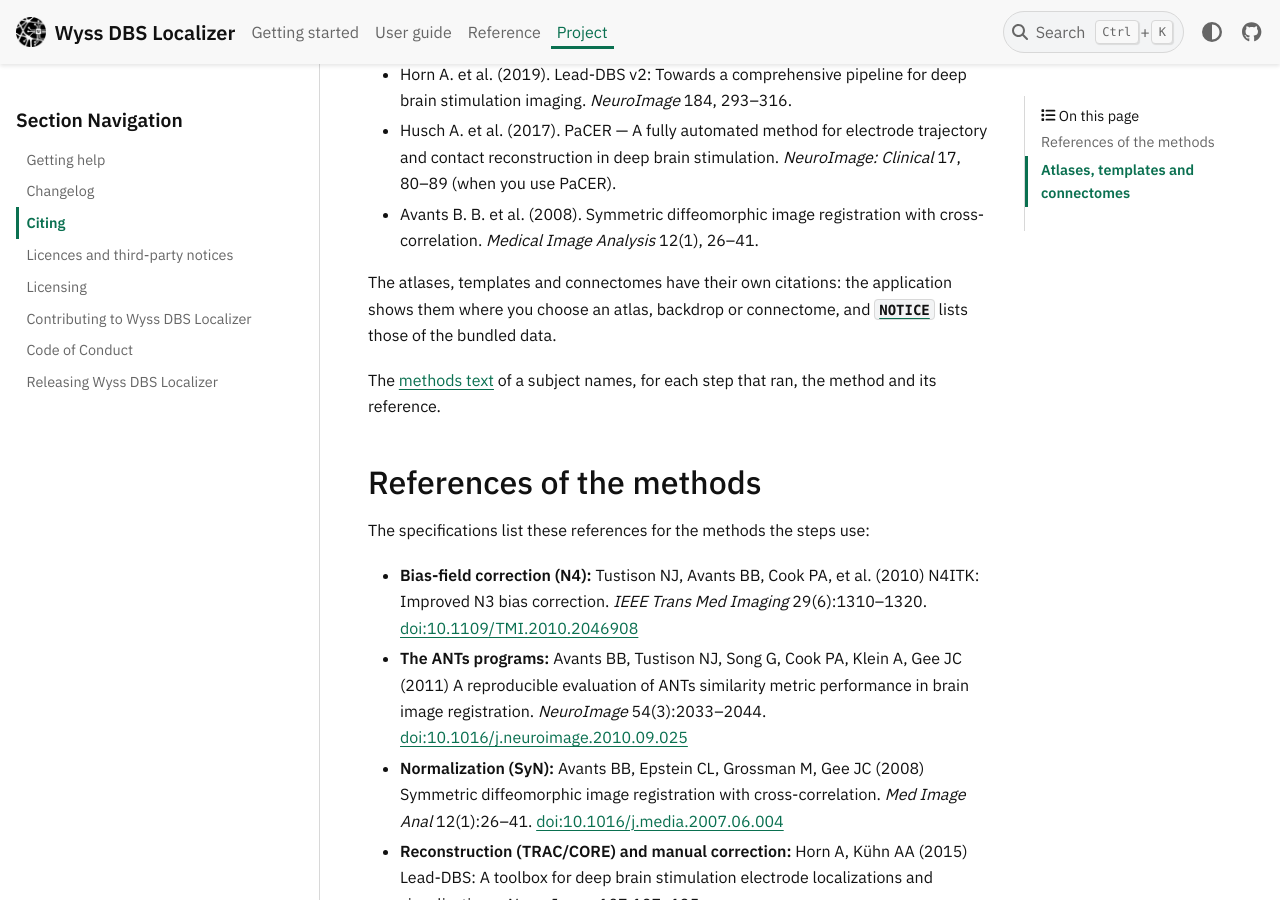
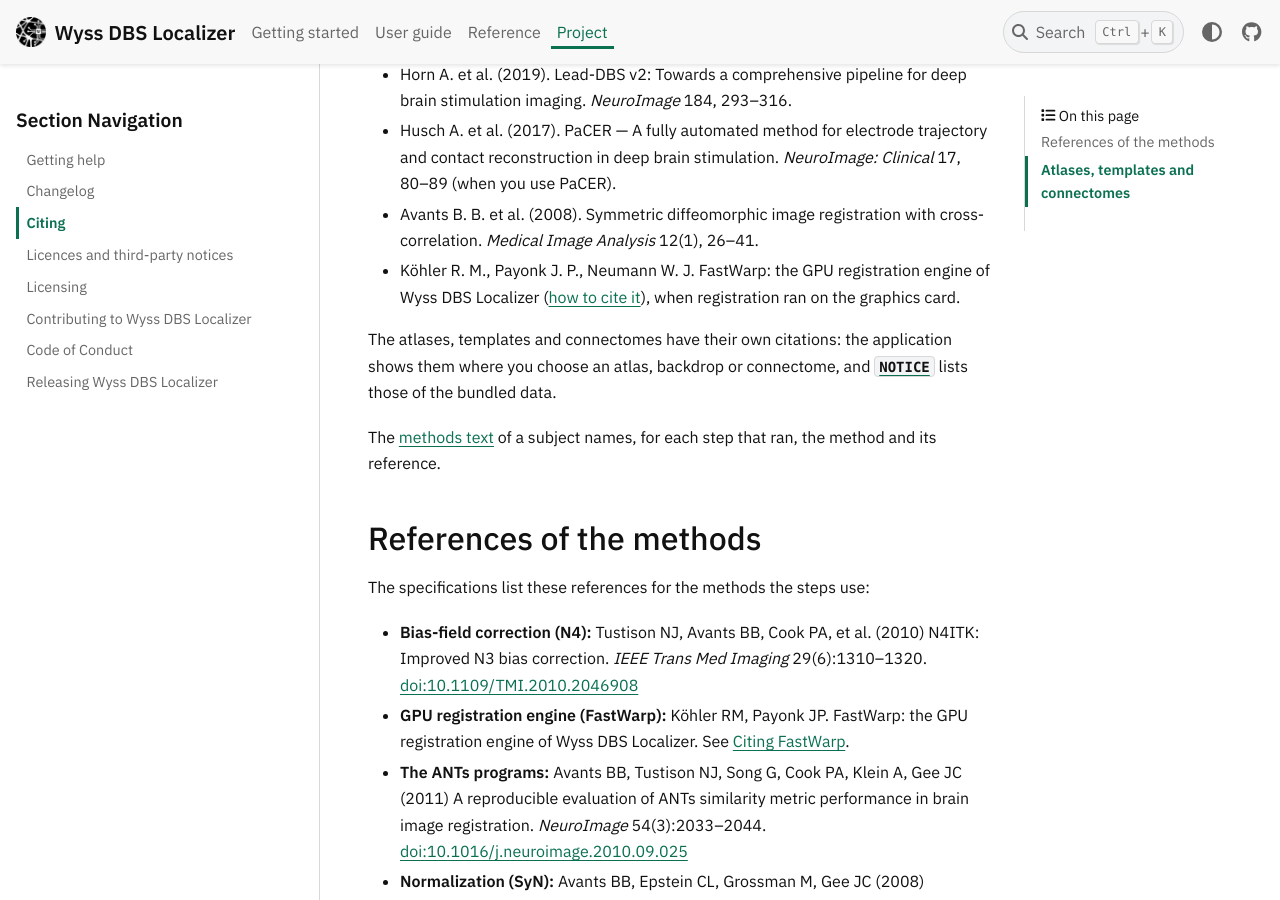
Before and after one commit to WyssCenter/dbs-localizer, a Sphinx documentation site: the page built from docs/citing.md, in a window 1280 px wide and 900 px high, scrolled down 220 px. Built offline with Sphinx 7.4.7 and the PyData theme 0.15.4, drawn with Linux system fonts in a browser that asks for light colours.

Commit message:
docs: cross-link the fastwarp project and its documentation

```diff
--- a/README.md
+++ b/README.md
@@ -16,7 +16,7 @@ Researchers who study DBS need to know where each contact of an implanted lead s
 Wyss DBS Localizer does the same kind of work without MATLAB:
 
 - **One installer, no extra software.** The desktop application and the command-line tool include everything they need: the registration tools (ANTs), the DICOM converter (dcm2niix), a brain template and an atlas.
-- **Fast.** Registration runs on the graphics card (NVIDIA, AMD, Intel or Apple). On a laptop whose only graphics card is the one built into the processor (Intel Arc 140V, integrated in an Intel Core Ultra 200V laptop processor), a full run takes about one minute per patient (43–84 s on the 10 patients of the validation dataset). Without a usable graphics card, it falls back to the processor.
+- **Fast.** Registration runs on the graphics card (NVIDIA, AMD, Intel or Apple) through [FastWarp](https://github.com/WyssCenter/fastwarp), the GPU registration engine developed alongside this software, which also works as a standalone Python package and command line interface ([documentation](https://fastwarp.readthedocs.io)). On a laptop whose only graphics card is the one built into the processor (Intel Arc 140V, integrated in an Intel Core Ultra 200V laptop processor), a full run takes about one minute per patient (43–84 s on the 10 patients of the validation dataset). Without a usable graphics card, it falls back to the processor.
 - **Compatible with Lead-DBS.** It reads the Lead-DBS folder layout (BIDS) and also writes its reconstruction, stimulation and group results in the Lead-DBS file formats, so existing datasets and analyses carry over.
 - **Checked against experts.** On the 10 patients of the Lead-DBS tutorial dataset, the reconstructed leads lie on average 1.15 mm from the expert reconstructions (see [Accuracy](#accuracy)).
 
@@ -226,6 +226,7 @@ If you use Wyss DBS Localizer in your research, please cite the software (name,
 - Horn A. et al. (2019). Lead-DBS v2: Towards a comprehensive pipeline for deep brain stimulation imaging. *NeuroImage* 184, 293–316.
 - Husch A. et al. (2017). PaCER — A fully automated method for electrode trajectory and contact reconstruction in deep brain stimulation. *NeuroImage: Clinical* 17, 80–89 (when you use PaCER).
 - Avants B. B. et al. (2008). Symmetric diffeomorphic image registration with cross-correlation. *Medical Image Analysis* 12(1), 26–41.
+- Köhler R. M., Payonk J. P., Neumann W. J. FastWarp: the GPU registration engine of Wyss DBS Localizer ([how to cite it](https://fastwarp.readthedocs.io/latest/citing.html)), when registration ran on the graphics card.
 
 The atlases, templates and connectomes have their own citations: the application shows them where you choose an atlas, backdrop or connectome, and [`NOTICE`](NOTICE) lists those of the bundled data.
 <!-- /docs:citing -->
@@ -233,7 +234,7 @@ The atlases, templates and connectomes have their own citations: the application
 ## License
 
 <!-- docs:license -->
-Copyright © 2026 Wyss Center for Bio and Neuroengineering. Wyss DBS Localizer is free software under the GNU General Public License, version 3 only (`GPL-3.0-only`); see [`LICENSE`](LICENSE). It comes without any warranty. The Wyss Center name and logo are trademarks and are not covered by that licence. The registration engine (`fastwarp/crates/fastwarp-core`, `fastwarp-niftiio`, `fastwarp-matfile`, `fastwarp-reg`, `fastwarp-gpu`: the in-process replacement for ANTs registration and N4, on CPU and GPU) is licensed under the Apache License 2.0. The PaCER electrode reconstruction (`crates/dbsloc-pacer`, an independent implementation written from the specifications and the PaCER paper) is licensed under the GNU Affero General Public License, version 3 only (`AGPL-3.0-only`), like the original PaCER; it is an optional component behind the cargo feature `pacer`, which the default build and the release packages include, so those builds are a combination of GPL-3.0-only and AGPL-3.0-only code and the AGPL's network-use condition applies to them. `cargo build --release -p dbsloc-cli -p dbsloc-app --no-default-features` builds a GPL-3.0-only version without PaCER. Every source file names its licence in an SPDX header; [`docs/LICENSING.md`](docs/LICENSING.md) maps the licences to the directories.
+Copyright © 2026 Wyss Center for Bio and Neuroengineering. Wyss DBS Localizer is free software under the GNU General Public License, version 3 only (`GPL-3.0-only`); see [`LICENSE`](LICENSE). It comes without any warranty. The Wyss Center name and logo are trademarks and are not covered by that licence. The registration engine ([FastWarp](https://github.com/WyssCenter/fastwarp), `fastwarp/crates/fastwarp-core`, `fastwarp-niftiio`, `fastwarp-matfile`, `fastwarp-reg`, `fastwarp-gpu`: the in-process replacement for ANTs registration and N4, on CPU and GPU) is licensed under the Apache License 2.0. The PaCER electrode reconstruction (`crates/dbsloc-pacer`, an independent implementation written from the specifications and the PaCER paper) is licensed under the GNU Affero General Public License, version 3 only (`AGPL-3.0-only`), like the original PaCER; it is an optional component behind the cargo feature `pacer`, which the default build and the release packages include, so those builds are a combination of GPL-3.0-only and AGPL-3.0-only code and the AGPL's network-use condition applies to them. `cargo build --release -p dbsloc-cli -p dbsloc-app --no-default-features` builds a GPL-3.0-only version without PaCER. Every source file names its licence in an SPDX header; [`docs/LICENSING.md`](docs/LICENSING.md) maps the licences to the directories.
 
 The software includes third-party programs and data under their own licences: ANTs (Apache-2.0), dcm2niix (BSD), the MNI152 templates, and the DISTAL Minimal (GPL-3) and AHEAD atlases. [`NOTICE`](NOTICE) lists each with its licence.
 <!-- /docs:license -->
@@ -241,5 +242,5 @@ The software includes third-party programs and data under their own licences: AN
 ## Acknowledgements
 
 <!-- docs:ack -->
-The workflow follows [Lead-DBS](https://www.lead-dbs.org) by Andreas Horn and colleagues. Registration follows [ANTs](https://github.com/ANTsX/ANTs); DICOM conversion uses [dcm2niix](https://github.com/rordenlab/dcm2niix). Wyss DBS Localizer is developed at the Wyss Center for Bio and Neuroengineering, Geneva.
+The workflow follows [Lead-DBS](https://www.lead-dbs.org) by Andreas Horn and colleagues. Registration follows [ANTs](https://github.com/ANTsX/ANTs) and runs on the graphics card with [FastWarp](https://github.com/WyssCenter/fastwarp); DICOM conversion uses [dcm2niix](https://github.com/rordenlab/dcm2niix). Wyss DBS Localizer is developed at the Wyss Center for Bio and Neuroengineering, Geneva.
 <!-- /docs:ack -->
--- a/docs/citing.md
+++ b/docs/citing.md
@@ -15,6 +15,8 @@ The specifications list these references for the methods the steps use:
 - **Bias-field correction (N4):** Tustison NJ, Avants BB, Cook PA, et al. (2010) N4ITK: Improved
   N3 bias correction. *IEEE Trans Med Imaging* 29(6):1310–1320.
   [doi:10.1109/TMI.2010.2046908](https://doi.org/10.1109/TMI.2010.2046908)
+- **GPU registration engine (FastWarp):** Köhler RM, Payonk JP. FastWarp: the GPU
+  registration engine of Wyss DBS Localizer. See [Citing FastWarp](https://fastwarp.readthedocs.io/latest/citing.html).
 - **The ANTs programs:** Avants BB, Tustison NJ, Song G, Cook PA, Klein A, Gee JC (2011) A
   reproducible evaluation of ANTs similarity metric performance in brain image registration.
   *NeuroImage* 54(3):2033–2044.
```
Also changed, not shown: docs/guide/pipeline.md (+1 -1 lines), docs/project.md (+2 -0 lines).
